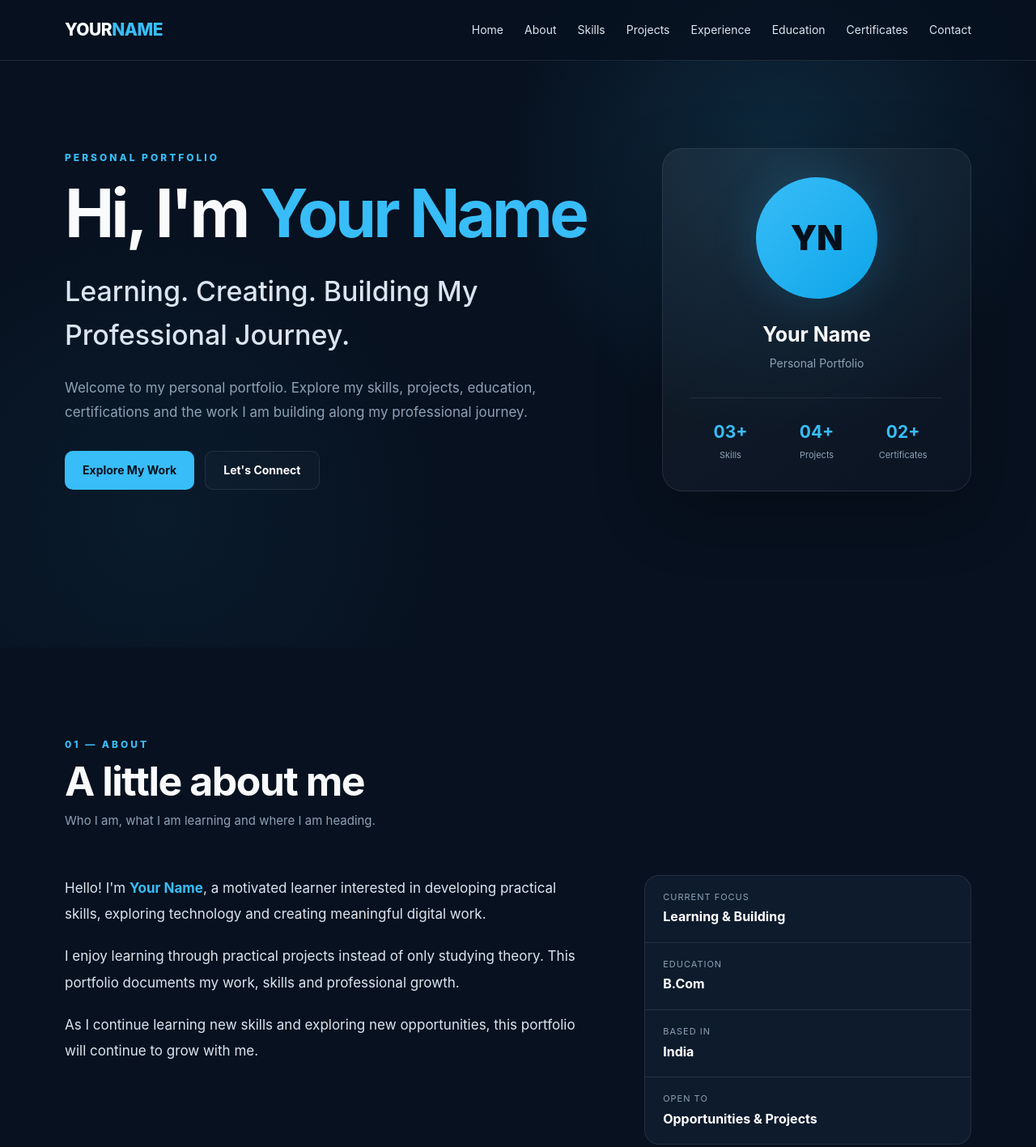
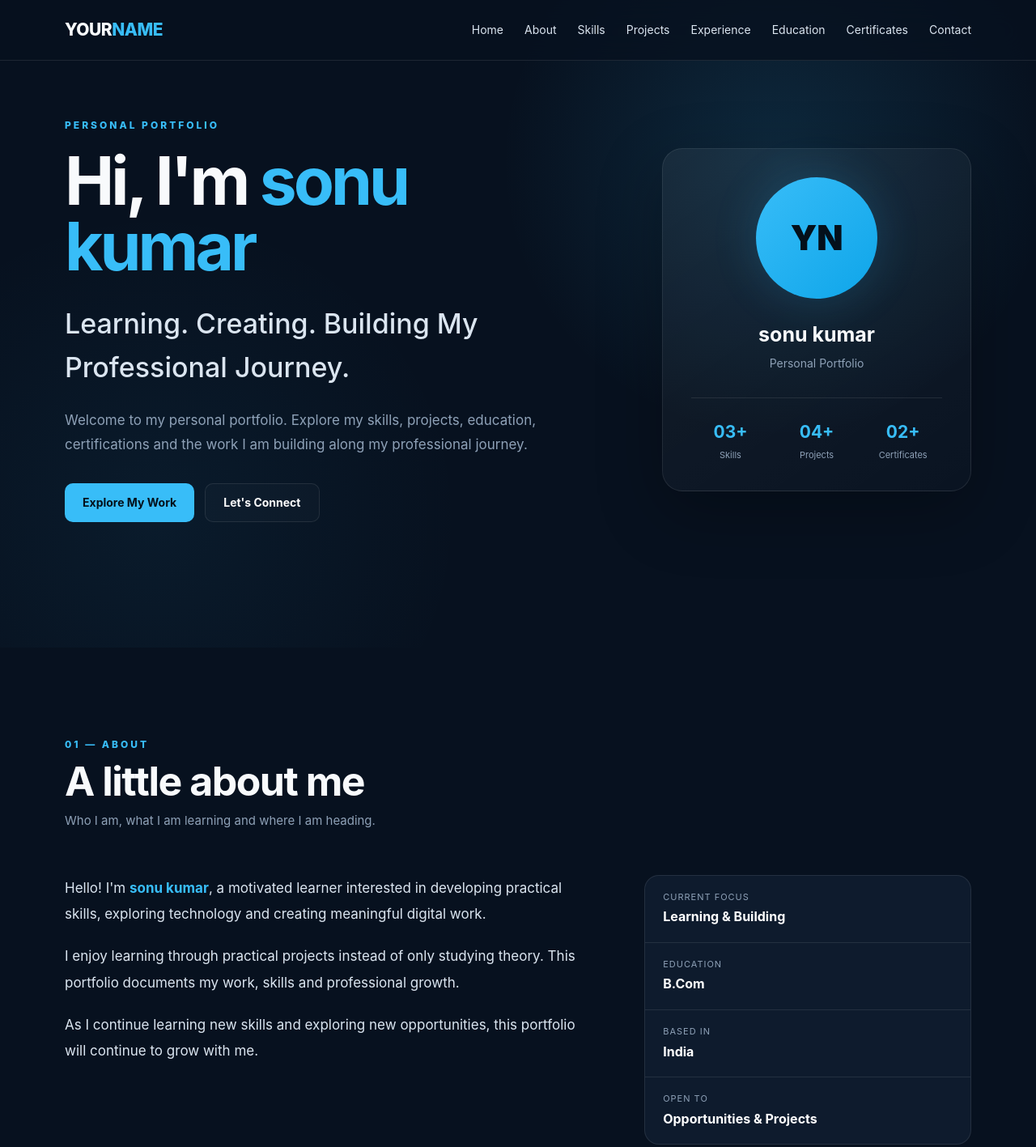
Before and after one commit to sonu6162-ux/sonu6162-ux.github.io, a plain HTML site: page index.html in a window 1280 px wide. Shown: the top 1417 px of the page at 81% size. Drawn offline with Linux system fonts and the light colour scheme.

Commit message:
Update index.html

```diff
--- a/index.html
+++ b/index.html
@@ -4,7 +4,7 @@
 <meta charset="UTF-8">
 <meta name="viewport" content="width=device-width, initial-scale=1.0">
 
-<title>Your Name | Personal Portfolio</title>
+<title>sonu kumar | Personal Portfolio</title>
 
 <meta name="description"
 content="Personal portfolio showcasing skills, projects, education, certifications and professional journey.">
@@ -1081,7 +1081,7 @@ footer{
         </div>
 
         <h1>
-            Hi, I'm <span>Your Name</span>
+            Hi, I'm <span>sonu kumar</span>
         </h1>
 
         <h2>
@@ -1116,7 +1116,7 @@ footer{
         </div>
 
         <h3>
-            Your Name
+            sonu kumar
         </h3>
 
         <p>
@@ -1179,7 +1179,7 @@ footer{
         <div class="about-text">
 
             <p>
-                Hello! I'm <strong>Your Name</strong>, a motivated
+                Hello! I'm <strong>sonu kumar</strong>, a motivated
                 learner interested in developing practical skills,
                 exploring technology and creating meaningful digital work.
             </p>
@@ -1952,7 +1952,7 @@ footer{
 <div class="container footer-inner">
 
     <p>
-        © 2026 Your Name. All rights reserved.
+        © 2026 sonu kumar. All rights reserved.
     </p>
 
     <a href="#home">
```
